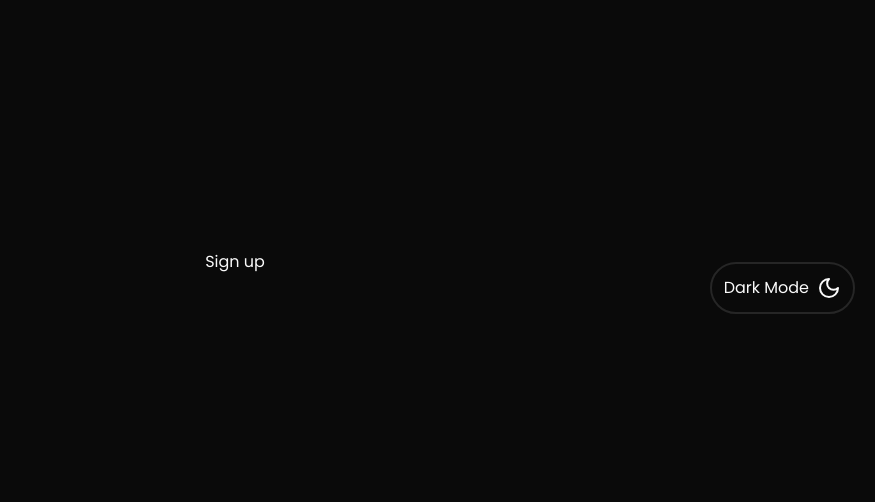
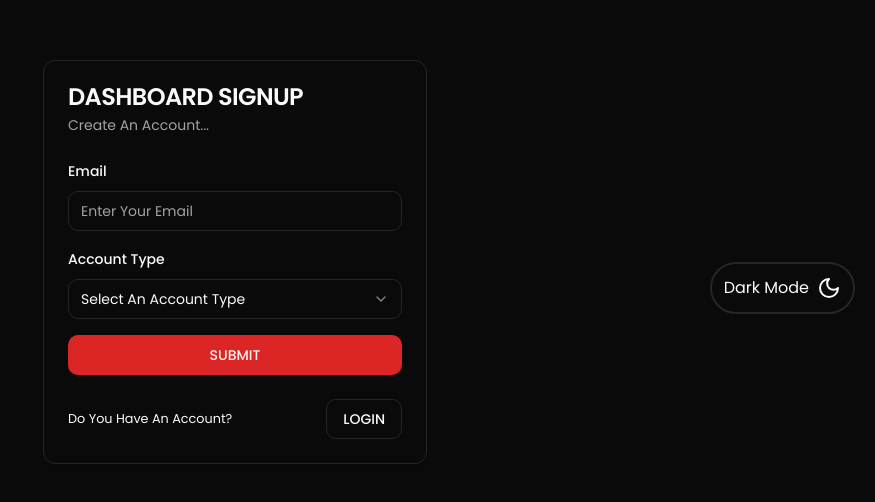
Before and after one commit to github-ka-shereen/nextjs-dashboard-template, a Next.js app: page /sign-up in a window 1280 px wide. Shown: the part 138-640 px from the top of the page, without its empty margins (405-1280 px from the left). Built offline with nearby package versions, Linux system fonts and the light colour scheme.

Commit message:
Working on options

```diff
--- a/src/app/(logged-out)/login/page.tsx
+++ b/src/app/(logged-out)/login/page.tsx
@@ -12,16 +12,8 @@ import {
   CardTitle,
 } from '@/components/ui/card';
 import { Input } from '@/components/ui/input';
-import { Label } from '@/components/ui/label';
-import {
-  Select,
-  SelectContent,
-  SelectItem,
-  SelectTrigger,
-  SelectValue,
-} from '@/components/ui/select';
+
 import Link from 'next/link';
-import { PersonStandingIcon } from 'lucide-react';
 import * as z from 'zod';
 import { useForm } from 'react-hook-form';
 import { zodResolver } from '@hookform/resolvers/zod';
@@ -34,12 +26,14 @@ import {
   FormLabel,
   FormMessage,
 } from '@/components/ui/form';
-import { log } from 'console';
+import { useRouter } from 'next/navigation';
 
 const formSchema = z.object({
   email: z.string().email(),
   password: z.string(),
 });
+
+
 
 export default function LogInPage() {
   const form = useForm<z.infer<typeof formSchema>>({
@@ -50,9 +44,12 @@ export default function LogInPage() {
     },
   });
 
+    const router = useRouter();
+
   const handleSubmit = () => {
     console.log('LogIn Successful!!');
-    form.reset()
+    form.reset();
+    router.push('/sign-up');
   };
 
   return (
--- a/src/app/(logged-out)/sign-up/page.tsx
+++ b/src/app/(logged-out)/sign-up/page.tsx
@@ -1,3 +1,198 @@
+'use client';
+
+import * as React from 'react';
+
+import { Button } from '@/components/ui/button';
+import {
+  Card,
+  CardContent,
+  CardDescription,
+  CardFooter,
+  CardHeader,
+  CardTitle,
+} from '@/components/ui/card';
+import { Input } from '@/components/ui/input';
+
+import Link from 'next/link';
+import * as z from 'zod';
+import { useForm } from 'react-hook-form';
+import { zodResolver } from '@hookform/resolvers/zod';
+import {
+  Form,
+  FormControl,
+  FormDescription,
+  FormField,
+  FormItem,
+  FormLabel,
+  FormMessage,
+} from '@/components/ui/form';
+import {
+  Select,
+  SelectContent,
+  SelectGroup,
+  SelectItem,
+  SelectLabel,
+  SelectTrigger,
+  SelectValue,
+} from '@/components/ui/select';
+import { useRouter } from 'next/navigation';
+
+const formSchema = z.object({
+  email: z.string().email(),
+  accountType: z.enum(["personal", "company"]),
+  companyName: z.string().optional(),
+  employees: z.coerce.number().optional(),
+  dob: z.date().refine(() => {
+
+  }, "You must be at least 18 years old"),
+}).superRefine((data, ctx) => {
+  if(data.accountType === "company" && !data.companyName) {
+     ctx.addIssue({
+      code: z.ZodIssueCode.custom,
+      path: ["companyName"],
+      message: "Company Name Is Required",
+    })
+  }
+    if (data.accountType === 'company' && (!data.employees || data.employees < 1 )) {
+      ctx.addIssue({
+        code: z.ZodIssueCode.custom,
+        path: ['employees'],
+        message: 'Add Number Of Employees',
+      });
+    }
+})
+
 export default function SignUpPage() {
-  return <div>Sign up</div>;
+  const form = useForm<z.infer<typeof formSchema>>({
+    resolver: zodResolver(formSchema),
+    defaultValues: {
+      email: '',
+
+    },
+  });
+
+  const router = useRouter();
+
+  const handleSubmit = () => {
+    console.log('LogIn Successful!!');
+    form.reset();
+    router.push('/sign-up');
+  };
+
+  const accountType = form.watch("accountType")
+
+  return (
+    <>
+      <Card className='w-full max-w-sm'>
+        <CardHeader>
+          <CardTitle className='uppercase'>Dashboard SignUp</CardTitle>
+          <CardDescription>Create An Account...</CardDescription>
+        </CardHeader>
+        <CardContent>
+          <Form {...form}>
+            <form onSubmit={form.handleSubmit(handleSubmit)}>
+              <div className='grid w-full items-center gap-4'>
+                <div className='flex flex-col space-y-1.5'>
+                  <FormField
+                    control={form.control}
+                    name='email'
+                    render={({ field }) => (
+                      <FormItem>
+                        <FormLabel>Email</FormLabel>
+                        <FormControl>
+                          <Input
+                            id='email'
+                            placeholder='Enter Your Email'
+                            {...field}
+                          />
+                        </FormControl>
+
+                        <FormMessage />
+                      </FormItem>
+                    )}
+                  />
+                </div>
+                <div className='flex flex-col space-y-4'>
+                  <FormField
+                    control={form.control}
+                    name='accountType'
+                    render={({ field }) => (
+                      <FormItem>
+                        <FormLabel>Account Type</FormLabel>
+                        <Select onValueChange={field.onChange}>
+                          <FormControl>
+                            <SelectTrigger>
+                              <SelectValue placeholder='Select An Account Type' />
+                            </SelectTrigger>
+                          </FormControl>
+                          <SelectContent>
+                            <SelectItem value='personal'>Personal</SelectItem>
+                            <SelectItem value='company'>Company</SelectItem>
+                          </SelectContent>
+                        </Select>
+
+                        <FormMessage />
+                      </FormItem>
+                    )}
+                  />
+                  {accountType === 'company' && (
+                    <>
+                      <div className='flex flex-col space-y-1.5'>
+                        <FormField
+                          control={form.control}
+                          name='companyName'
+                          render={({ field }) => (
+                            <FormItem>
+                              <FormLabel>Company Name</FormLabel>
+                              <FormControl>
+                                <Input
+                                  id='companyName'
+                                  placeholder='Company Name'
+                                  {...field}
+                                />
+                              </FormControl>
+
+                              <FormMessage />
+                            </FormItem>
+                          )}
+                        />
+                      </div>
+                      <div className='flex flex-col space-y-1.5'>
+                        <FormField
+                          control={form.control}
+                          name='employees'
+                          render={({ field }) => (
+                            <FormItem>
+                              <FormLabel>Number Of Employees</FormLabel>
+                              <FormControl>
+                                <Input
+                                  placeholder='Employees'
+                                  type='number'
+                                  min={0}
+                                  {...field}
+                                />
+                              </FormControl>
+
+                              <FormMessage />
+                            </FormItem>
+                          )}
+                        />
+                      </div>
+                    </>
+                  )}
+                  <Button type='submit'>SUBMIT</Button>
+                </div>
+              </div>
+            </form>
+          </Form>
+        </CardContent>
+        <CardFooter className='flex justify-between items-center'>
+          <small>Do You Have An Account?</small>
+          <Button asChild variant='outline'>
+            <Link href='/login'>LOGIN</Link>
+          </Button>
+        </CardFooter>
+      </Card>
+    </>
+  );
 }
```
